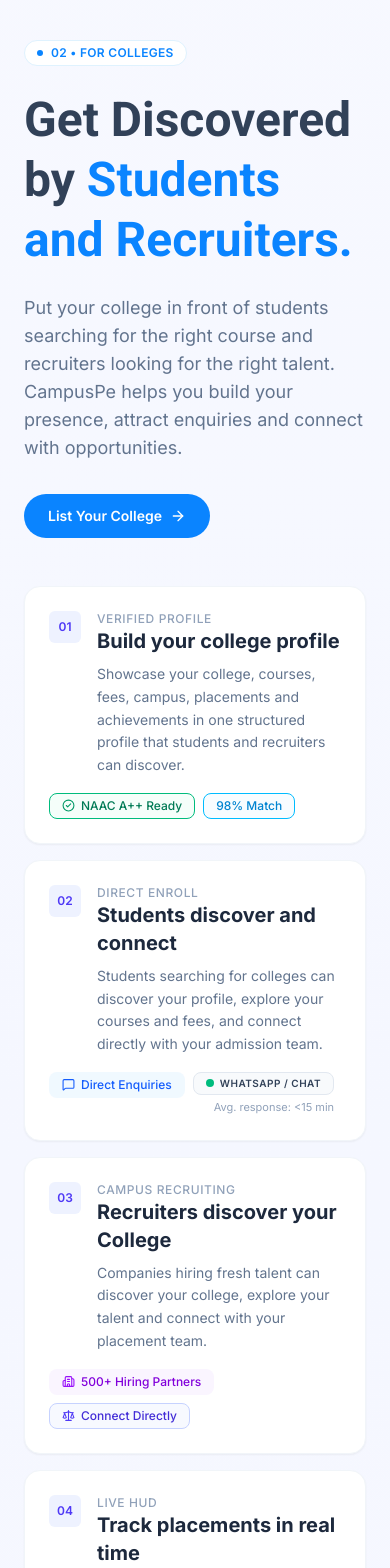
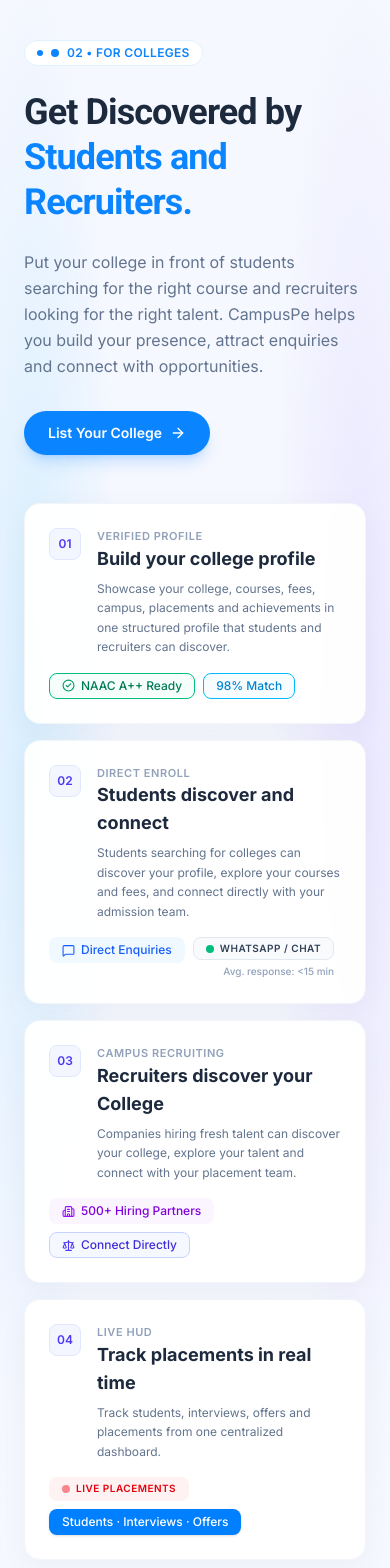
Before and after one commit to susovan777/Career-Pe, a Next.js app: page / in a window 390 px wide. Shown: the part 5720-7288 px from the top of the page. Built offline with nearby package versions, Linux system fonts and the light colour scheme.

Commit message:
Updated UI

```diff
--- a/src/components/Audience.tsx
+++ b/src/components/Audience.tsx
@@ -18,7 +18,6 @@
   desc: string;
   cta: string;
   items: AudienceItem[];
-  flip?: boolean;
 };
 
 function renderTagIcon(icon?: TagItem["icon"]) {
@@ -58,38 +57,60 @@
   return (
     <Section
       id={id}
-      className="grid gap-12 lg:grid-cols-[1fr_1.4fr] items-start"
+      className="relative isolate grid gap-12 lg:grid-cols-[1fr_1.4fr] items-start"
     >
+      {/* ── Soft Ambient Glow Background ── */}
+      <div
+        aria-hidden="true"
+        className="pointer-events-none absolute left-1/2 top-1/2 -z-10 h-[120%] w-screen -translate-x-1/2 -translate-y-1/2"
+        style={{
+          background:
+            "radial-gradient(30% 50% at 8% 45%, rgba(186,230,253,0.50), transparent 75%), radial-gradient(30% 50% at 92% 45%, rgba(221,214,254,0.50), transparent 75%)",
+        }}
+      />
+
+      {/* ── Left Column: Headline and Description ── */}
       <div>
-        <Eyebrow>{eyebrow}</Eyebrow>
-        <h2 className="mt-6 text-5xl font-bold leading-tight text-slate-700">
+        <Eyebrow className="inline-flex items-center gap-2">
+          <span className="size-2 rounded-full bg-brand" />
+          <span>{eyebrow}</span>
+        </Eyebrow>
+
+        <h2 className="mt-6 text-4xl sm:text-5xl font-bold leading-tight tracking-tight text-slate-800">
           {a} <span className="text-brand">{b}</span>
         </h2>
-        <p className="mt-6 text-lg text-slate-500">{desc}</p>
-        <Btn className="mt-8">
+
+        <p className="mt-6 text-base sm:text-lg leading-relaxed text-slate-500 max-w-lg">
+          {desc}
+        </p>
+
+        <Btn className="mt-8 shadow-lg shadow-brand/20 transition-transform duration-200 hover:scale-102">
           {cta}
           <ArrowRight size={16} />
         </Btn>
       </div>
 
+      {/* ── Right Column: Cards List ── */}
       <div className="space-y-4">
         {items.map((i) => (
           <div
             key={i.n}
-            className="flex flex-col gap-4 rounded-2xl border border-slate-100 bg-white p-6 sm:flex-row sm:items-center sm:justify-between shadow-xs hover:border-slate-200 transition-colors"
+            className="flex flex-col gap-4 rounded-2xl border border-slate-100 bg-white/95 p-6 shadow-[0_8px_30px_rgba(15,23,42,0.04)] backdrop-blur-xs transition-all duration-300 hover:border-slate-200 hover:shadow-[0_12px_36px_rgba(15,23,42,0.07)] sm:flex-row sm:items-start sm:justify-between"
           >
-            {/* Left Column: Number, Title, Description */}
+            {/* Number, Category, Title, Description */}
             <div className="flex gap-4">
-              <span className="grid size-8 shrink-0 place-items-center rounded-md bg-indigo-50 text-xs font-semibold text-indigo-600">
+              <span className="grid size-8 shrink-0 place-items-center rounded-lg border border-indigo-100 bg-indigo-50/70 text-xs font-semibold text-indigo-600">
                 {i.n}
               </span>
+
               <div>
                 {i.k && (
-                  <p className="text-xs uppercase tracking-wider text-slate-400 font-medium">
+                  <p className="text-[11px] font-semibold uppercase tracking-wider text-slate-400">
                     {i.k}
                   </p>
                 )}
-                <p className="text-xl font-bold text-slate-800">
+
+                <p className="text-lg font-bold text-slate-800">
                   {i.t}{" "}
                   {i.badge && (
                     <Pill className="ml-2 border-transparent bg-indigo-50 text-[10px] uppercase font-semibold text-indigo-600">
@@ -97,24 +118,29 @@
                     </Pill>
                   )}
                 </p>
-                <p className="mt-2 max-w-md text-sm text-slate-500 leading-relaxed">
+
+                <p className="mt-1.5 max-w-md text-xs sm:text-sm leading-relaxed text-slate-500">
                   {i.d}
                 </p>
               </div>
             </div>
 
-            {/* Right Column: Tags & Badges */}
-            <div className="flex flex-wrap items-start gap-2 sm:max-w-56 sm:flex-col sm:items-end sm:justify-center shrink-0">
+            {/* Tags and Subtext */}
+            <div className="flex flex-wrap items-start gap-2 shrink-0 sm:max-w-52 sm:flex-col sm:items-end">
               {i.tags.map((tag) => (
-                <div key={tag.label} className="flex flex-col items-end">
+                <div
+                  key={`${i.n}-${tag.label}`}
+                  className="flex flex-col items-end"
+                >
                   <Pill
-                    className={`inline-flex items-center gap-1.5 px-3 py-1 rounded-lg text-xs ${tag.className}`}
+                    className={`inline-flex items-center gap-1.5 rounded-lg px-2.5 py-1 text-xs transition-all ${tag.className}`}
                   >
                     {renderTagIcon(tag.icon)}
                     <span>{tag.label}</span>
                   </Pill>
+
                   {tag.subtext && (
-                    <span className="mt-1 text-[11px] text-slate-400">
+                    <span className="mt-1 text-[10px] text-slate-400 font-medium">
                       {tag.subtext}
                     </span>
                   )}
--- a/src/components/Footer.tsx
+++ b/src/components/Footer.tsx
@@ -48,7 +48,7 @@
           <Btn outline className="border-slate-300! text-ink!">
             List Your College →
           </Btn>
-          <Btn outline className="!border-slate-300 !text-ink">
+          <Btn outline className="border-slate-300! text-ink!">
             Post a Job →
           </Btn>
         </div>
@@ -93,7 +93,7 @@
 ];
 export function Footer() {
   return (
-    <footer className="bg-gradient-to-b from-transparent to-sky-100/70">
+    <footer className="bg-linear-to-b from-transparent to-sky-100/70">
       <div className="mx-auto grid max-w-7xl gap-10 px-6 py-12 md:grid-cols-2 lg:grid-cols-[1.4fr_repeat(5,1fr)]">
         <div>
           <p className="text-3xl font-extrabold text-brand">CampusPe</p>
--- a/src/components/Sections.tsx
+++ b/src/components/Sections.tsx
@@ -1,15 +1,7 @@
-import { Fragment, type ReactNode } from "react";
+import { type ReactNode } from "react";
 import Image from "next/image";
-import {
-  ArrowRight,
-  ArrowUp,
-  Check,
-  CheckCircle2,
-  Lock,
-  Upload,
-  Zap,
-} from "lucide-react";
-import { Btn, Eyebrow, H2, Pill, Section } from "./ui";
+import { ArrowRight, ArrowUp, Check, Lock, Zap } from "lucide-react";
+import { Btn, Eyebrow, Pill, Section } from "./ui";
 
 const partners = [
   { src: "/partners/radiant.png", alt: "Radiant Info" },
@@ -109,11 +101,11 @@
   return (
     <Section className="relative isolate grid items-center gap-12 lg:grid-cols-2">
       <div
-        aria-hidden
-        className="pointer-events-none absolute left-1/2 top-0 -z-10 h-full w-[125%] -translate-x-1/2"
+        aria-hidden="true"
+        className="pointer-events-none absolute left-1/2 top-1/2 -z-10 h-[120%] w-screen -translate-x-1/2 -translate-y-1/2"
         style={{
           background:
-            "radial-gradient(35% 45% at 0% 45%, rgba(186,230,253,.45), transparent 70%), radial-gradient(38% 42% at 100% 0%, rgba(221,214,254,.60), transparent 70%)",
+            "radial-gradient(30% 50% at 8% 45%, rgba(186,230,253,0.50), transparent 75%), radial-gradient(30% 50% at 92% 45%, rgba(221,214,254,0.55), transparent 75%)",
         }}
       />
       <div>
@@ -341,7 +333,7 @@
       {/* ── Background Glow Effect (Sky Blue Left, Lavender Purple Right) ── */}
       <div
         aria-hidden
-        className="pointer-events-none absolute left-1/2 top-1/2 -z-10 h-[115%] w-[130%] -translate-x-1/2 -translate-y-1/2"
+        className="pointer-events-none absolute left-1/2 top-1/2 -z-10 h-[115%] w-screen -translate-x-1/2 -translate-y-1/2"
         style={{
           background:
             "radial-gradient(40% 45% at 15% 50%, rgba(186,230,253,0.40), transparent 70%), radial-gradient(42% 50% at 85% 55%, rgba(221,214,254,0.45), transparent 70%)",
--- a/src/lib/data.ts
+++ b/src/lib/data.ts
@@ -114,7 +114,7 @@
         {
           label: "Students · Interviews · Offers",
           className:
-            "bg-[#0080FF] text-white border-transparent font-medium shadow-sm",
+            "!bg-[#0080FF] text-white border-transparent font-medium shadow-sm",
         },
       ],
     },
@@ -192,7 +192,7 @@
         {
           label: "<2 DAYS",
           className:
-            "bg-[#0080FF] text-white border-transparent font-bold tracking-wider text-[11px]",
+            "!bg-[#0080FF] text-white border-transparent font-bold tracking-wider text-[11px]",
         },
         {
           label: "57% Faster Hiring",
```
